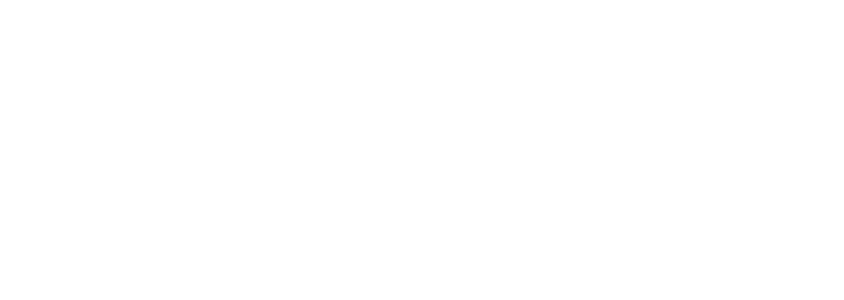
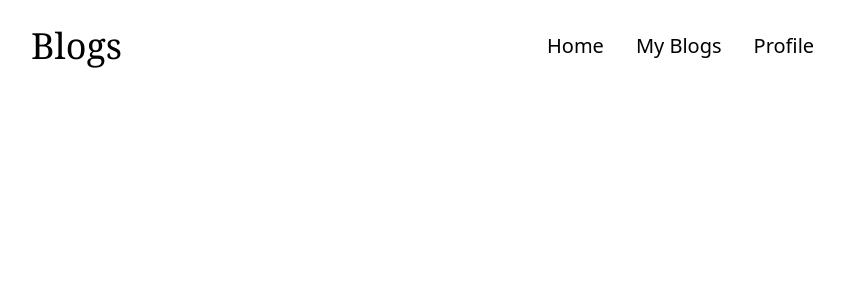
Before and after one commit to Manjil00/CODSOFT_Task3-Reactjs-_ManjilMaharjan, a React (Create React App) app: page /Home in a window 1280 px wide. Shown: the top 300 px of the page, without its empty margins (17-861 px from the left). Built offline with nearby package versions, Linux system fonts and the light colour scheme.

Commit message:
firebase

```diff
--- a/package.json
+++ b/package.json
@@ -6,6 +6,7 @@
     "@testing-library/jest-dom": "^5.17.0",
     "@testing-library/react": "^13.4.0",
     "@testing-library/user-event": "^13.5.0",
+    "firebase": "^10.14.0",
     "react": "^18.3.1",
     "react-dom": "^18.3.1",
     "react-router-dom": "^6.26.2",
--- a/src/components/Nav.jsx
+++ b/src/components/Nav.jsx
@@ -1,10 +1,34 @@
-import React from 'react'
+import React, { useState } from 'react';
+import { RxCross1, RxHamburgerMenu } from "react-icons/rx"; //ICONS
+
 
 const Nav = () => {
+    const [isNavOpen, setIsNavOpen] = useState(false);
+const toggleNavMenu = () => setIsNavOpen(!isNavOpen);
+
 return (
-    <div>
+    <nav className="flex justify-between px-6 py-3 relative z-50 ">
+    <div className="flex justify-center items-center ">
+    <h1 className='text-black ml-6  text-sm md:text-4xl font-LogoFont
+cursor-pointer flex justify-center items-center font-serif'> Blogs</h1>
 
     </div>
+    <div className={` bg-transparent absolute min-h-[30vh] left-0 top-[90%] w-full p-5 flex flex-col md:static md:flex bg-white md:bg-transparent md:min-h-fit md:w-auto gap-9 text-sm ${isNavOpen ? 'block' : 'hidden'}`}>
+        <ul className=" cursor-pointer flex flex-col gap-4 md:flex-row  md:gap-8 md:justify-evenly md:text-xl font-writingFont">
+        <li className="hover:text-orange">Home</li>
+        <li className="hover:text-orange">My Blogs</li>
+        <li className="hover:text-orange">Profile</li>
+        </ul>
+    </div>
+    <div>
+        <button onClick={toggleNavMenu} className="md:hidden">
+            {
+            isNavOpen ? <RxCross1 className="text-2xl text-black" /> :
+            <RxHamburgerMenu className={`text-2xl text-black  ${isNavOpen ? 'hidden' : 'block'}`} />
+            }
+        </button>
+    </div>
+</nav>
 )
 }
 
--- /dev/null
+++ b/src/firebase.js
@@ -0,0 +1,17 @@
+import firebase from 'firebase/compat/app';
+import 'firebase/compat/auth';
+import 'firebase/compat/firestore';
+
+firebase.initializeApp({
+    apiKey: "AIzaSyCFQYJpRIGOAEYRSMZHhViKPscckdPILkY",
+    authDomain: "blogapp-c8626.firebaseapp.com",
+    projectId: "blogapp-c8626",
+    storageBucket: "blogapp-c8626.appspot.com",
+    messagingSenderId: "440942738867",
+    appId: "1:440942738867:web:43079b9fd31eb69f919fc6",
+    measurementId: "G-5FTE916PKY"
+});
+
+const fb = firebase;
+
+export default fb;
--- a/src/pages/Home.jsx
+++ b/src/pages/Home.jsx
@@ -1,9 +1,13 @@
 import React from 'react'
+import Nav from '../components/Nav';
 
 const Home = () => {
 return (
-    <div>
+    <div className='main-container w-full h-auto'>
+    <Nav/>
+    <div className="home ">
 
+    </div>
     </div>
 )
 }
```
Also changed, not shown: 1 other file (tests, documents, lock files or other folders).
